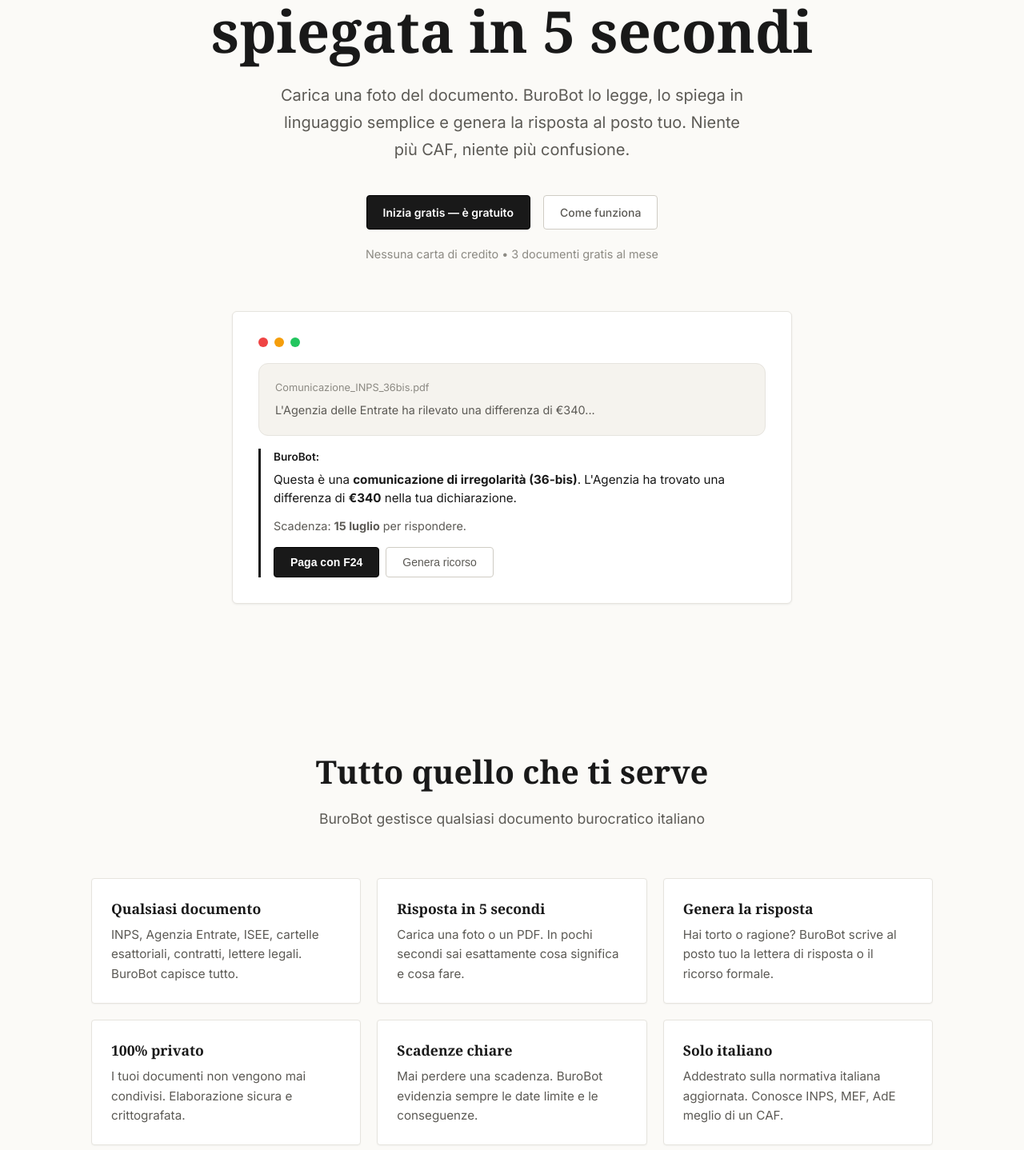
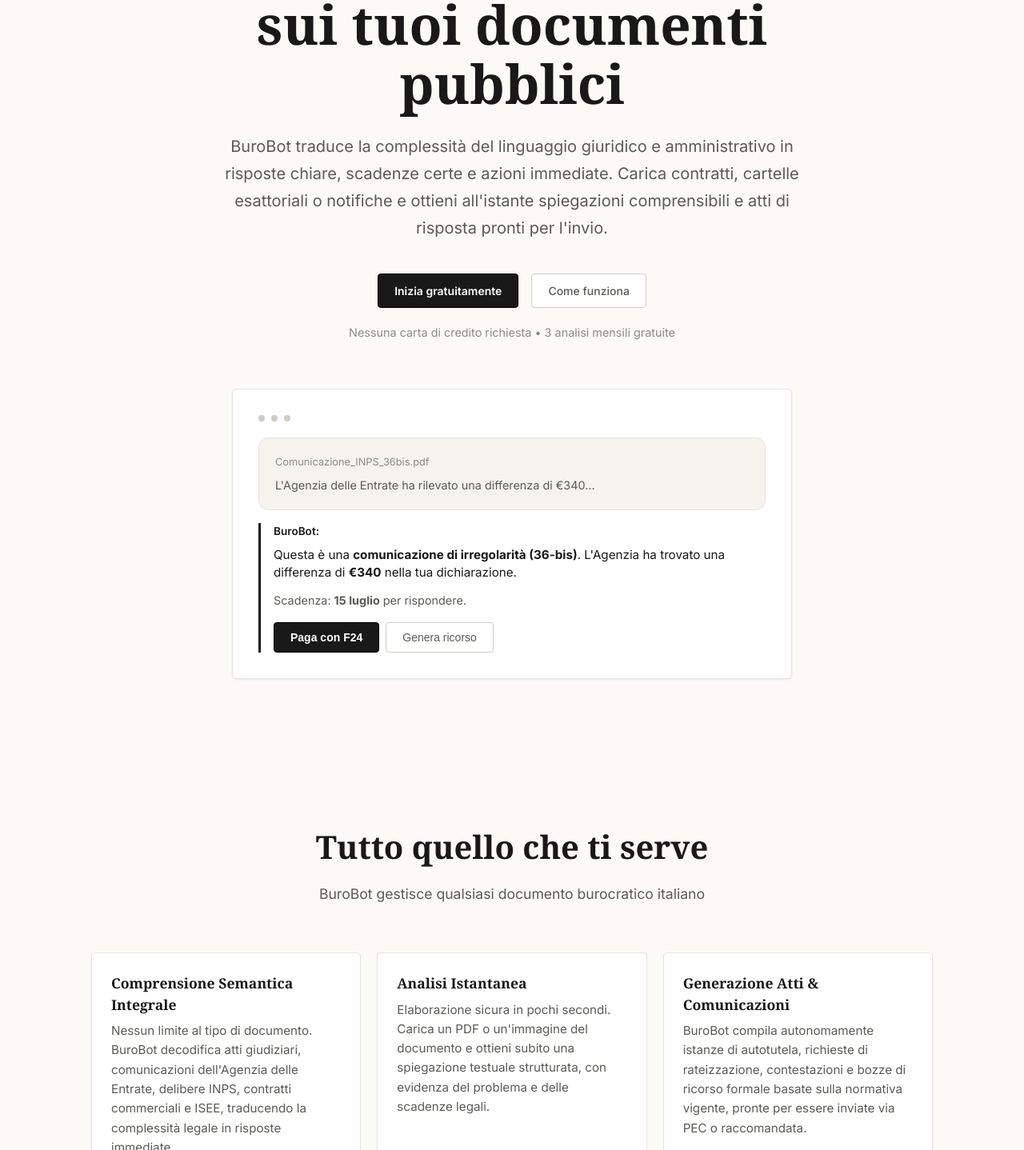
Before and after one commit to RealHarounJ/burobot, a Next.js app in the folder frontend/: page / in a window 1280 px wide. Shown: the part 272-1710 px from the top of the page at 80% size. Built offline with nearby package versions, Linux system fonts and the light colour scheme.

Commit message:
Aggiornato il copy e il posizionamento del brand per presentare BuroBot come utility pubblica di livello enterprise (stile Claude/ChatGPT)

```diff
--- a/frontend/app/page.tsx
+++ b/frontend/app/page.tsx
@@ -5,28 +5,28 @@
 
 const features = [
   {
-    title: "Qualsiasi documento",
-    desc: "INPS, Agenzia Entrate, ISEE, cartelle esattoriali, contratti, lettere legali. BuroBot capisce tutto.",
+    title: "Comprensione Semantica Integrale",
+    desc: "Nessun limite al tipo di documento. BuroBot decodifica atti giudiziari, comunicazioni dell'Agenzia delle Entrate, delibere INPS, contratti commerciali e ISEE, traducendo la complessità legale in risposte immediate.",
   },
   {
-    title: "Risposta in 5 secondi",
-    desc: "Carica una foto o un PDF. In pochi secondi sai esattamente cosa significa e cosa fare.",
+    title: "Analisi Istantanea",
+    desc: "Elaborazione sicura in pochi secondi. Carica un PDF o un'immagine del documento e ottieni subito una spiegazione testuale strutturata, con evidenza del problema e delle scadenze legali.",
   },
   {
-    title: "Genera la risposta",
-    desc: "Hai torto o ragione? BuroBot scrive al posto tuo la lettera di risposta o il ricorso formale.",
+    title: "Generazione Atti & Comunicazioni",
+    desc: "BuroBot compila autonomamente istanze di autotutela, richieste di rateizzazione, contestazioni e bozze di ricorso formale basate sulla normativa vigente, pronte per essere inviate via PEC o raccomandata.",
   },
   {
-    title: "100% privato",
-    desc: "I tuoi documenti non vengono mai condivisi. Elaborazione sicura e crittografata.",
+    title: "Privacy per il Cittadino",
+    desc: "I tuoi dati sensibili rimangono tuoi. La nostra infrastruttura garantisce elaborazioni crittografate end-to-end e la completa riservatezza dei tuoi documenti e delle tue informazioni personali.",
   },
   {
-    title: "Scadenze chiare",
-    desc: "Mai perdere una scadenza. BuroBot evidenzia sempre le date limite e le conseguenze.",
+    title: "Scadenzario e Prevenzione Rischi",
+    desc: "Rilevamento automatico di termini di opposizione, finestre di disdetta e sanzioni. BuroBot ti dice con precisione entro quando agire e quali sono le conseguenze per ciascun scenario.",
   },
   {
-    title: "Solo italiano",
-    desc: "Addestrato sulla normativa italiana aggiornata. Conosce INPS, MEF, AdE meglio di un CAF.",
+    title: "Modello Normativo Italiano",
+    desc: "Addestrato specificamente sulle leggi e sulle procedure italiane. Conosce il Codice della Strada, i decreti previdenziali e la prassi dell'amministrazione finanziaria con precisione professionale.",
   },
 ];
 
@@ -129,10 +129,10 @@
 ];
 
 const steps = [
-  { n: "01", title: "Carica il documento", desc: "Scatta una foto o carica il PDF direttamente dall'app." },
-  { n: "02", title: "BuroBot analizza", desc: "L'AI estrae il testo e lo analizza con la normativa italiana." },
-  { n: "03", title: "Ricevi la spiegazione", desc: "Capisci cosa significa, cosa fare e quando farlo." },
-  { n: "04", title: "Genera la risposta", desc: "Se serve, BuroBot scrive la lettera formale per te." },
+  { n: "01", title: "Acquisizione Sicura", desc: "Carica il PDF o scatta una foto al documento cartaceo. L'elaborazione è protetta e crittografata." },
+  { n: "02", title: "Analisi Semantica", desc: "Il nostro modello AI estrae il testo e lo confronta con il codice e le prassi amministrative italiane." },
+  { n: "03", title: "Diagnosi Strutturata", desc: "Ricevi una traduzione in chiaro: cosa significa l'atto, qual è l'importo dovuto e quando scade l'opposizione." },
+  { n: "04", title: "Azione Risolutiva", desc: "Genera in pochi istanti la bozza di istanza di autotutela, ricorso o contestazione per difenderti." },
 ];
 
 const pricing = [
@@ -140,9 +140,9 @@
     name: "Free",
     price: "€0",
     period: "/mese",
-    desc: "Per provare BuroBot",
-    features: ["3 documenti al mese", "Analisi AI base", "Spiegazione in linguaggio semplice"],
-    cta: "Inizia gratis",
+    desc: "Per la valutazione personale della piattaforma",
+    features: ["3 analisi documentali al mese", "Comprensione semantica base", "Traduzione in linguaggio chiaro", "Calcolo scadenze essenziali"],
+    cta: "Inizia gratuitamente",
     href: "/register",
     featured: false,
   },
@@ -150,9 +150,9 @@
     name: "Base",
     price: "€9.99",
     period: "/mese",
-    desc: "Per privati e famiglie",
-    features: ["Documenti illimitati", "Generazione lettere di risposta", "Storico documenti", "Priorità analisi"],
-    cta: "Inizia ora",
+    desc: "Per cittadini, famiglie e professionisti",
+    features: ["Analisi documentali illimitate", "Generatore di lettere, ricorsi e autotutele", "Archivio storico permanente", "Elaborazione prioritaria dei file", "Supporto tecnico via email"],
+    cta: "Attiva abbonamento",
     href: "/register?plan=base",
     featured: true,
   },
@@ -160,9 +160,9 @@
     name: "PMI",
     price: "€49",
     period: "/mese",
-    desc: "Per aziende e commercialisti",
-    features: ["Tutto di Base", "Multi-utente (5 account)", "API access", "Dashboard analytics", "Supporto prioritario"],
-    cta: "Per le aziende",
+    desc: "Per aziende, CAF e studi di consulenza",
+    features: ["Tutto del piano Base", "Fino a 5 account collaboratori condivisi", "Analisi avanzata contratti commerciali", "Accesso API limitato per sviluppatori", "Supporto prioritario WhatsApp ed Email"],
+    cta: "Attiva piano aziendale",
     href: "/register?plan=pmi",
     featured: false,
   },
@@ -196,26 +196,24 @@
       {/* HERO */}
       <section style={{ paddingTop: "140px", paddingBottom: "100px", textAlign: "center", maxWidth: "900px", margin: "0 auto", padding: "140px 24px 100px" }}>
         <div className="badge" style={{ marginBottom: "24px" }}>
-          Piattaforma per la burocrazia italiana
+          Copilot di Intelligenza Artificiale per la Burocrazia Italiana
         </div>
-        <h1 style={{ fontSize: "clamp(2.5rem, 6vw, 4.5rem)", fontWeight: 900, lineHeight: 1.1, marginBottom: "24px" }}>
-          La burocrazia italiana{" "}
-          <span className="gradient-text">spiegata in 5 secondi</span>
+        <h1 style={{ fontSize: "clamp(2.5rem, 6vw, 4.2rem)", fontWeight: 900, lineHeight: 1.1, marginBottom: "24px" }}>
+          Riconquista il controllo sui tuoi <span className="gradient-text">documenti pubblici</span>
         </h1>
-        <p style={{ fontSize: "1.25rem", color: "var(--text-muted)", maxWidth: "600px", margin: "0 auto 40px", lineHeight: 1.7 }}>
-          Carica una foto del documento. BuroBot lo legge, lo spiega in linguaggio semplice
-          e genera la risposta al posto tuo. Niente più CAF, niente più confusione.
+        <p style={{ fontSize: "1.25rem", color: "var(--text-muted)", maxWidth: "720px", margin: "0 auto 40px", lineHeight: 1.7 }}>
+          BuroBot traduce la complessità del linguaggio giuridico e amministrativo in risposte chiare, scadenze certe e azioni immediate. Carica contratti, cartelle esattoriali o notifiche e ottieni all'istante spiegazioni comprensibili e atti di risposta pronti per l'invio.
         </p>
         <div style={{ display: "flex", gap: "16px", justifyContent: "center", flexWrap: "wrap" }}>
           <Link href="/register" className="btn-primary" style={{ fontSize: "1.1rem", padding: "16px 32px" }}>
-            Inizia gratis — è gratuito
+            Inizia gratuitamente
           </Link>
           <Link href="#come-funziona" className="btn-secondary" style={{ fontSize: "1.1rem", padding: "16px 32px" }}>
             Come funziona
           </Link>
         </div>
         <p style={{ marginTop: "20px", color: "var(--text-dim)", fontSize: "0.9rem" }}>
-          Nessuna carta di credito • 3 documenti gratis al mese
+          Nessuna carta di credito richiesta • 3 analisi mensili gratuite
         </p>
 
         {/* Hero mockup */}
@@ -224,9 +222,9 @@
           padding: "32px", textAlign: "left"
         }}>
           <div style={{ display: "flex", gap: "8px", marginBottom: "20px" }}>
-            <div style={{ width: 12, height: 12, borderRadius: "50%", background: "#ef4444" }} />
-            <div style={{ width: 12, height: 12, borderRadius: "50%", background: "#f59e0b" }} />
-            <div style={{ width: 12, height: 12, borderRadius: "50%", background: "#22c55e" }} />
+            <div style={{ width: 8, height: 8, borderRadius: "50%", background: "var(--border-strong)" }} />
+            <div style={{ width: 8, height: 8, borderRadius: "50%", background: "var(--border-strong)" }} />
+            <div style={{ width: 8, height: 8, borderRadius: "50%", background: "var(--border-strong)" }} />
           </div>
           <div style={{ background: "var(--bg-card-hover)", borderRadius: "12px", padding: "20px", marginBottom: "16px", border: "1px solid var(--border)" }}>
             <p style={{ color: "var(--text-dim)", fontSize: "0.8rem", marginBottom: "8px" }}>Comunicazione_INPS_36bis.pdf</p>
@@ -432,17 +430,17 @@
           {steps.map((s, i) => (
             <div key={i} style={{ display: "flex", gap: "24px", alignItems: "flex-start" }}>
               <div style={{
-                minWidth: "56px", height: "56px", borderRadius: "16px",
-                background: "linear-gradient(135deg, rgba(99,102,241,0.3), rgba(167,139,250,0.2))",
-                border: "1px solid rgba(99,102,241,0.4)",
+                minWidth: "56px", height: "56px", borderRadius: "8px",
+                background: "var(--bg-card-hover)",
+                border: "1px solid var(--border-strong)",
                 display: "flex", alignItems: "center", justifyContent: "center",
-                fontSize: "1rem", fontWeight: 800, color: "#a78bfa"
+                fontSize: "1rem", fontWeight: 800, color: "var(--accent)"
               }}>
                 {s.n}
               </div>
               <div style={{ paddingTop: "8px" }}>
                 <h3 style={{ fontWeight: 700, fontSize: "1.1rem", marginBottom: "6px" }}>{s.title}</h3>
-                <p style={{ color: "#6b7280", lineHeight: 1.6 }}>{s.desc}</p>
+                <p style={{ color: "var(--text-muted)", lineHeight: 1.6 }}>{s.desc}</p>
               </div>
             </div>
           ))}
@@ -452,16 +450,16 @@
       {/* PRICING */}
       <section id="pricing" style={{ maxWidth: "1100px", margin: "0 auto", padding: "80px 24px" }}>
         <h2 style={{ textAlign: "center", fontSize: "2.5rem", fontWeight: 800, marginBottom: "16px", color: "var(--text-main)" }}>
-          Prezzi semplici e trasparenti
+          Tariffe trasparenti per cittadini e imprese
         </h2>
         <p style={{ textAlign: "center", color: "var(--text-muted)", marginBottom: "60px", fontSize: "1.1rem" }}>
-          Inizia gratis. Passa al piano pagante solo quando ne hai bisogno.
+          Inizia gratuitamente. Estendi le funzionalità quando necessario.
         </p>
         <div style={{ display: "grid", gridTemplateColumns: "repeat(auto-fit, minmax(280px, 1fr))", gap: "24px", alignItems: "center" }}>
           {pricing.map((p, i) => (
             <div key={i} className={`pricing-card ${p.featured ? "featured" : ""}`}>
               {p.featured && (
-                <div className="badge" style={{ marginBottom: "16px", fontSize: "0.8rem" }}>Più popolare</div>
+                <div className="badge" style={{ marginBottom: "16px", fontSize: "0.8rem" }}>Più scelto</div>
               )}
               <h3 style={{ fontSize: "1.2rem", fontWeight: 700, marginBottom: "4px", color: "var(--text-main)" }}>{p.name}</h3>
               <p style={{ color: "var(--text-muted)", fontSize: "0.9rem", marginBottom: "20px" }}>{p.desc}</p>
@@ -485,14 +483,13 @@
       </section>
 
       {/* CTA FINALE */}
-      <section style={{ maxWidth: "700px", margin: "0 auto", padding: "80px 24px", textAlign: "center" }}>
+      <section style={{ maxWidth: "780px", margin: "0 auto", padding: "80px 24px", textAlign: "center" }}>
         <div className="glass-card" style={{ padding: "60px 40px" }}>
           <h2 style={{ fontSize: "2.2rem", fontWeight: 800, marginBottom: "16px" }}>
-            Basta perdere ore con la burocrazia
+            Riconquista il tuo tempo oggi stesso
           </h2>
           <p style={{ color: "var(--text-muted)", fontSize: "1.1rem", marginBottom: "32px" }}>
-            Unisciti a chi ha già scelto di delegare la burocrazia all'AI.
-            Gratis per iniziare, senza carta di credito.
+            Unisciti a migliaia di cittadini e imprese che utilizzano BuroBot per azzerare l'incertezza legale e semplificare la gestione amministrativa quotidiana.
           </p>
           <Link href="/register" className="btn-primary" style={{ fontSize: "1.1rem", padding: "16px 36px" }}>
             Prova BuroBot gratis
@@ -501,9 +498,10 @@
       </section>
 
       {/* FOOTER */}
-      <footer style={{ borderTop: "1px solid var(--border)", padding: "40px 24px", textAlign: "center", color: "var(--text-dim)" }}>
-        <div style={{ fontWeight: 700, color: "var(--primary)", marginBottom: "12px" }}>BuroBot</div>
-        <p style={{ fontSize: "0.9rem" }}>© 2026 BuroBot. L'AI che spiega la burocrazia italiana.</p>
+      <footer style={{ borderTop: "1px solid var(--border)", padding: "60px 24px", textAlign: "center", color: "var(--text-dim)", background: "var(--bg-card)" }}>
+        <div style={{ fontWeight: 800, color: "var(--primary)", marginBottom: "12px", fontSize: "1.1rem" }}>BuroBot</div>
+        <p style={{ fontSize: "0.9rem", color: "var(--text-muted)" }}>Modello AI di ausilio amministrativo addestrato sulla normativa italiana vigente.</p>
+        <p style={{ fontSize: "0.85rem", color: "var(--text-dim)", marginTop: "6px" }}>© 2026 BuroBot. Tutti i diritti riservati.</p>
         <div style={{ marginTop: "16px", display: "flex", gap: "24px", justifyContent: "center", fontSize: "0.85rem" }}>
           <Link href="/privacy" style={{ color: "#4b5563", textDecoration: "none" }}>Privacy Policy</Link>
           <Link href="/termini" style={{ color: "#4b5563", textDecoration: "none" }}>Termini di Servizio</Link>
```
